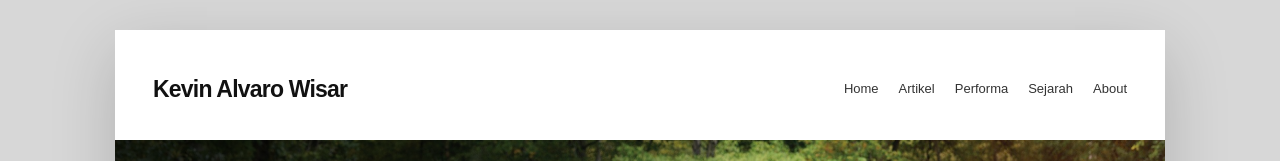
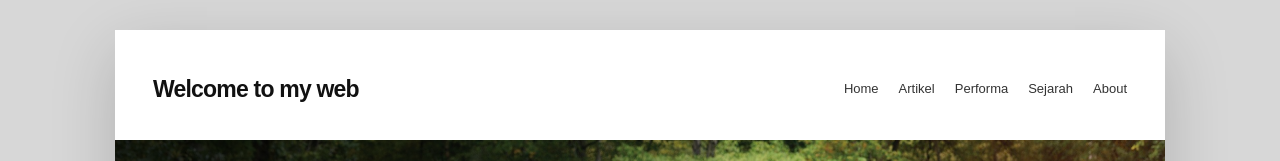
Before and after one commit to kevinalvarowisar/tugas-web-2A, a plain HTML site: page web-css/index.html in a window 1280 px wide. Shown: the top 161 px of the page. Drawn offline with Linux system fonts and the light colour scheme.

Commit message:
Update brand name in index.html

```diff
--- a/web-css/index.html
+++ b/web-css/index.html
@@ -9,7 +9,7 @@
   <body>
     <div class="page">
       <header class="header">
-        <div class="brand">Kevin Alvaro Wisar</div>
+        <div class="brand">Welcome to my web</div>
         <nav>
           <a href="#home">Home</a>
           <a href="#artikel">Artikel</a>
```
